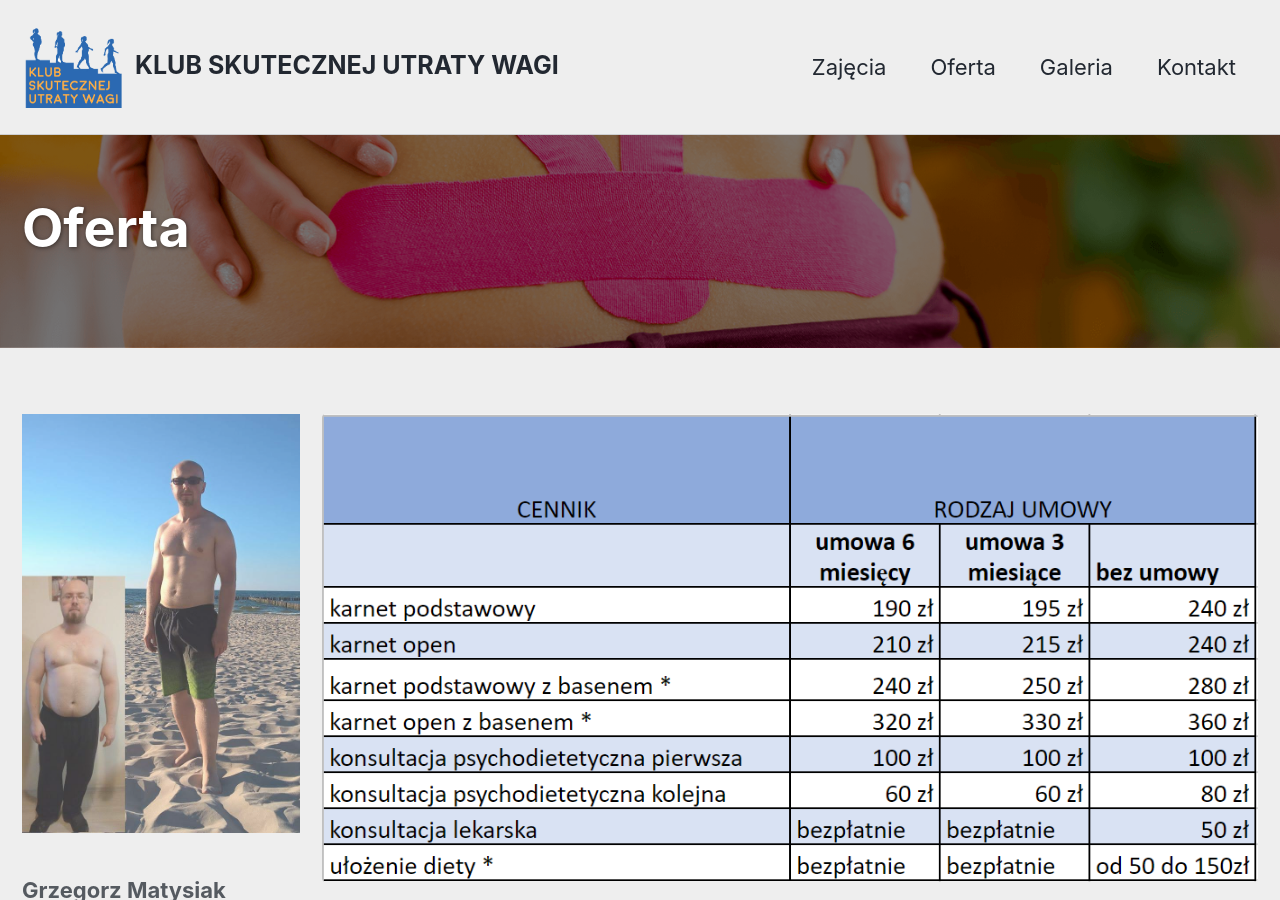
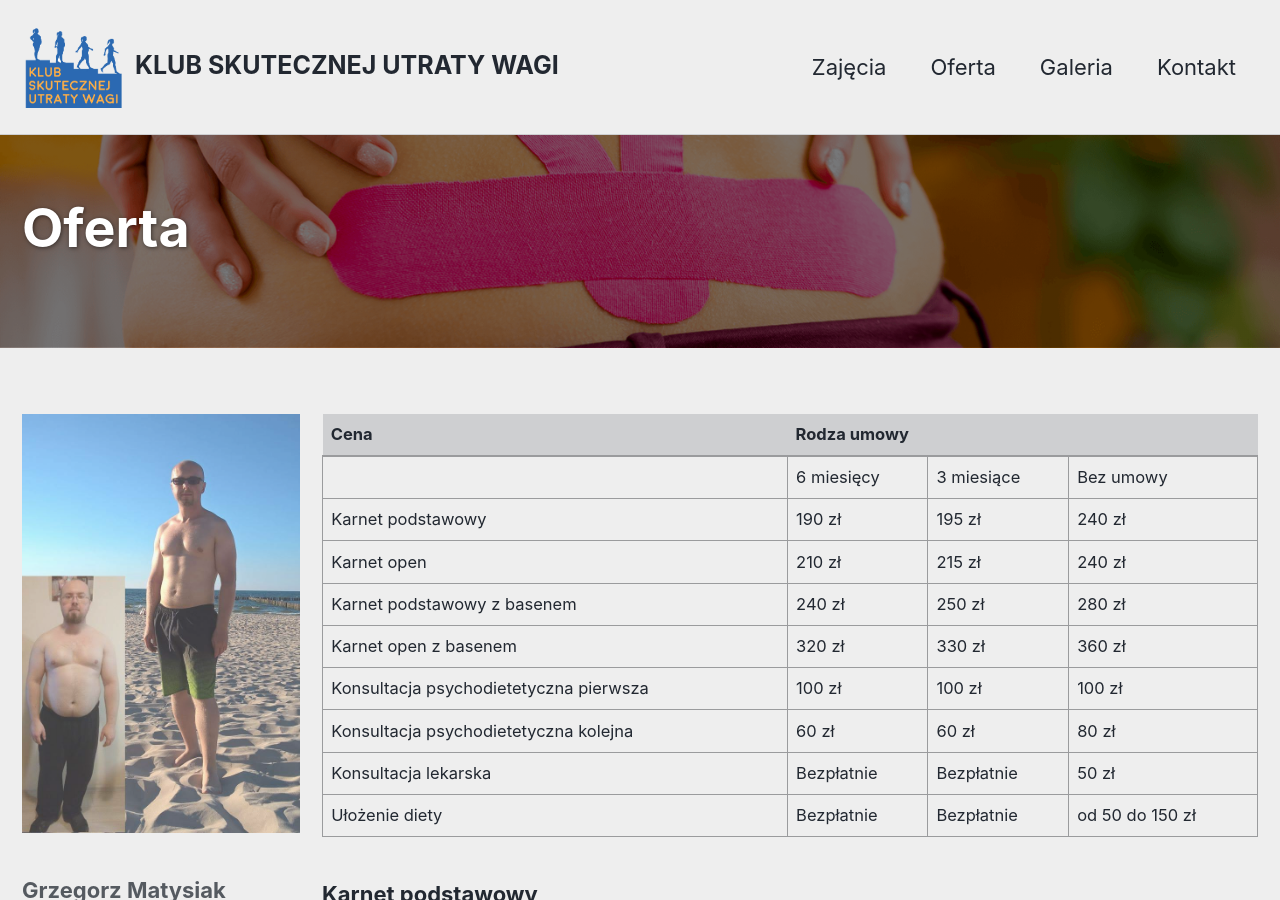
Before and after one commit to PiotrowskiD/PiotrowskiD.github.io, a Jekyll site: the page built from _pages/oferta.md, in a window 1280 px wide and 900 px high. Built offline with Jekyll 4.4.1, drawn with Linux system fonts in a browser that asks for light colours; cached includes are drawn as plain includes; nearby versions of some CDN libraries.

Commit message:
change prices table

```diff
--- /dev/null
+++ b/_layouts/single-oferta.html
@@ -0,0 +1,157 @@
+---
+layout: default
+---
+
+{% if page.header.overlay_color or page.header.overlay_image or page.header.image %}
+  {% include page__hero.html %}
+{% elsif page.header.video.id and page.header.video.provider %}
+  {% include page__hero_video.html %}
+{% endif %}
+
+{% if page.url != "/" and site.breadcrumbs %}
+  {% unless paginator %}
+    {% include breadcrumbs.html %}
+  {% endunless %}
+{% endif %}
+
+<div id="main" role="main">
+  {% include sidebar.html %}
+
+  <article class="page" itemscope itemtype="http://schema.org/CreativeWork">
+    {% if page.title %}<meta itemprop="headline" content="{{ page.title | markdownify | strip_html | strip_newlines | escape_once }}">{% endif %}
+    {% if page.excerpt %}<meta itemprop="description" content="{{ page.excerpt | markdownify | strip_html | strip_newlines | escape_once }}">{% endif %}
+    {% if page.date %}<meta itemprop="datePublished" content="{{ page.date | date: "%B %d, %Y" }}">{% endif %}
+    {% if page.last_modified_at %}<meta itemprop="dateModified" content="{{ page.last_modified_at | date: "%B %d, %Y" }}">{% endif %}
+
+    <div class="page__inner-wrap">
+      {% unless page.header.overlay_color or page.header.overlay_image %}
+        <header>
+          {% if page.title %}<h1 id="page-title" class="page__title" itemprop="headline">{{ page.title | markdownify | remove: "<p>" | remove: "</p>" }}</h1>{% endif %}
+          {% if page.read_time %}
+            <p class="page__meta"><i class="far fa-clock" aria-hidden="true"></i> {% include read-time.html %}</p>
+          {% endif %}
+        </header>
+      {% endunless %}
+
+      <section class="page__content" itemprop="text">
+        {% if page.toc %}
+          <aside class="sidebar__right {% if page.toc_sticky %}sticky{% endif %}">
+            <nav class="toc">
+              <header><h4 class="nav__title"><i class="fas fa-{{ page.toc_icon | default: 'file-alt' }}"></i> {{ page.toc_label | default: site.data.ui-text[site.locale].toc_label }}</h4></header>
+              {% include toc.html sanitize=true html=content h_min=1 h_max=6 class="toc__menu" %}
+            </nav>
+          </aside>
+        {% endif %}
+<table>
+    <thead>
+        <tr>
+            <th>Cena</th>
+            <th colspan=3>Rodza umowy</th>
+        </tr>
+    </thead>
+    <tbody>
+        <tr>
+           <td></td>
+           <td>6 miesięcy</td>
+           <td>3 miesiące</td>
+           <td>Bez umowy</td>
+        </tr>
+        <tr>
+          <td>Karnet podstawowy</td>
+          <td>190 zł</td>
+          <td>195 zł</td>
+          <td>240 zł</td>
+        </tr>
+        <tr>
+          <td>Karnet open</td>
+          <td>210 zł</td>
+          <td>215 zł</td>
+          <td>240 zł</td>
+        </tr>
+        <tr>
+          <td>Karnet podstawowy z basenem</td>
+          <td>240 zł</td>
+          <td>250 zł</td>
+          <td>280 zł</td>
+        </tr>
+        <tr>
+          <td>Karnet open z basenem</td>
+          <td>320 zł</td>
+          <td>330 zł</td>
+          <td>360 zł</td>
+        </tr>
+        <tr>
+          <td>Konsultacja psychodietetyczna pierwsza</td>
+          <td>100 zł</td>
+          <td>100 zł</td>
+          <td>100 zł</td>
+        </tr>
+        <tr>
+          <td>Konsultacja psychodietetyczna kolejna</td>
+          <td>60 zł</td>
+          <td>60 zł</td>
+          <td>80 zł</td>
+        </tr>
+        <tr>
+          <td>Konsultacja lekarska</td>
+          <td>Bezpłatnie</td>
+          <td>Bezpłatnie</td>
+          <td>50 zł</td>
+        </tr>
+        <tr>
+          <td>Ułożenie diety</td>
+          <td>Bezpłatnie</td>
+          <td>Bezpłatnie</td>
+          <td>od 50 do 150 zł</td>
+        </tr>
+
+    </tbody>
+</table>
+        {{ content }}
+        {% if page.link %}<div><a href="{{ page.link }}" class="btn btn--primary">{{ site.data.ui-text[site.locale].ext_link_label | default: "Direct Link" }}</a></div>{% endif %}
+      </section>
+
+      <footer class="page__meta">
+        {% if site.data.ui-text[site.locale].meta_label %}
+          <h4 class="page__meta-title">{{ site.data.ui-text[site.locale].meta_label }}</h4>
+        {% endif %}
+        {% include page__taxonomy.html %}
+        {% if page.last_modified_at %}
+          <p class="page__date"><strong><i class="fas fa-fw fa-calendar-alt" aria-hidden="true"></i> {{ site.data.ui-text[site.locale].date_label | default: "Updated:" }}</strong> <time datetime="{{ page.last_modified_at | date: "%Y-%m-%d" }}">{{ page.last_modified_at | date: "%B %d, %Y" }}</time></p>
+        {% elsif page.date %}
+          <p class="page__date"><strong><i class="fas fa-fw fa-calendar-alt" aria-hidden="true"></i> {{ site.data.ui-text[site.locale].date_label | default: "Updated:" }}</strong> <time datetime="{{ page.date | date_to_xmlschema }}">{{ page.date | date: "%B %d, %Y" }}</time></p>
+        {% endif %}
+      </footer>
+
+      {% if page.share %}{% include social-share.html %}{% endif %}
+
+      {% include post_pagination.html %}
+    </div>
+
+    {% if jekyll.environment == 'production' and site.comments.provider and page.comments %}
+      {% include comments.html %}
+    {% endif %}
+  </article>
+
+  {% comment %}<!-- only show related on a post page when `related: true` -->{% endcomment %}
+  {% if page.id and page.related and site.related_posts.size > 0 %}
+    <div class="page__related">
+      <h4 class="page__related-title">{{ site.data.ui-text[site.locale].related_label | default: "You May Also Enjoy" }}</h4>
+      <div class="grid__wrapper">
+        {% for post in site.related_posts limit:4 %}
+          {% include archive-single.html type="grid" %}
+        {% endfor %}
+      </div>
+    </div>
+  {% comment %}<!-- otherwise show recent posts if no related when `related: true` -->{% endcomment %}
+  {% elsif page.id and page.related %}
+    <div class="page__related">
+      <h4 class="page__related-title">{{ site.data.ui-text[site.locale].related_label | default: "You May Also Enjoy" }}</h4>
+      <div class="grid__wrapper">
+        {% for post in site.posts limit:4 %}
+          {% include archive-single.html type="grid" %}
+        {% endfor %}
+      </div>
+    </div>
+  {% endif %}
+</div>
--- a/_pages/oferta.md
+++ b/_pages/oferta.md
@@ -13,7 +13,7 @@ sidebar:
     image_alt: "Grzegorz Matysiak"
     text: „Masz jasny cel, schudnąć i poprawić kondycję – To jest klub właśnie dla Ciebie. Dagmara wskaże Ci jak to osiągnąć. Nasze wspaniałe trenerki zatroszczą się o odpowiednią dawkę ruchu, od klubowiczów dostaniesz nieograniczone wsparcie, dobre słowo i bardzo dużo uśmiechu. Dzięki wspaniałym osobom w klubie i odrobinie determinacji w pół roku zrzuciłem 25kg. Drogie Panie i Panowie – naprawdę się da”
 ---
-{% include figure image_path="/assets/images/cennik2.png" alt="Cennik" caption="" %}
+
 
 ### Karnet podstawowy
 rozpisana spersonalizowana dieta, pomiary masy i składu ciała, warsztaty dietetyczne, konsultacje medyczne, zajęcia na sali z instruktorem 2 razy w tygodniu, marsze
```
Also changed, not shown: other parts of _pages/oferta.md (+1 -1 lines).
